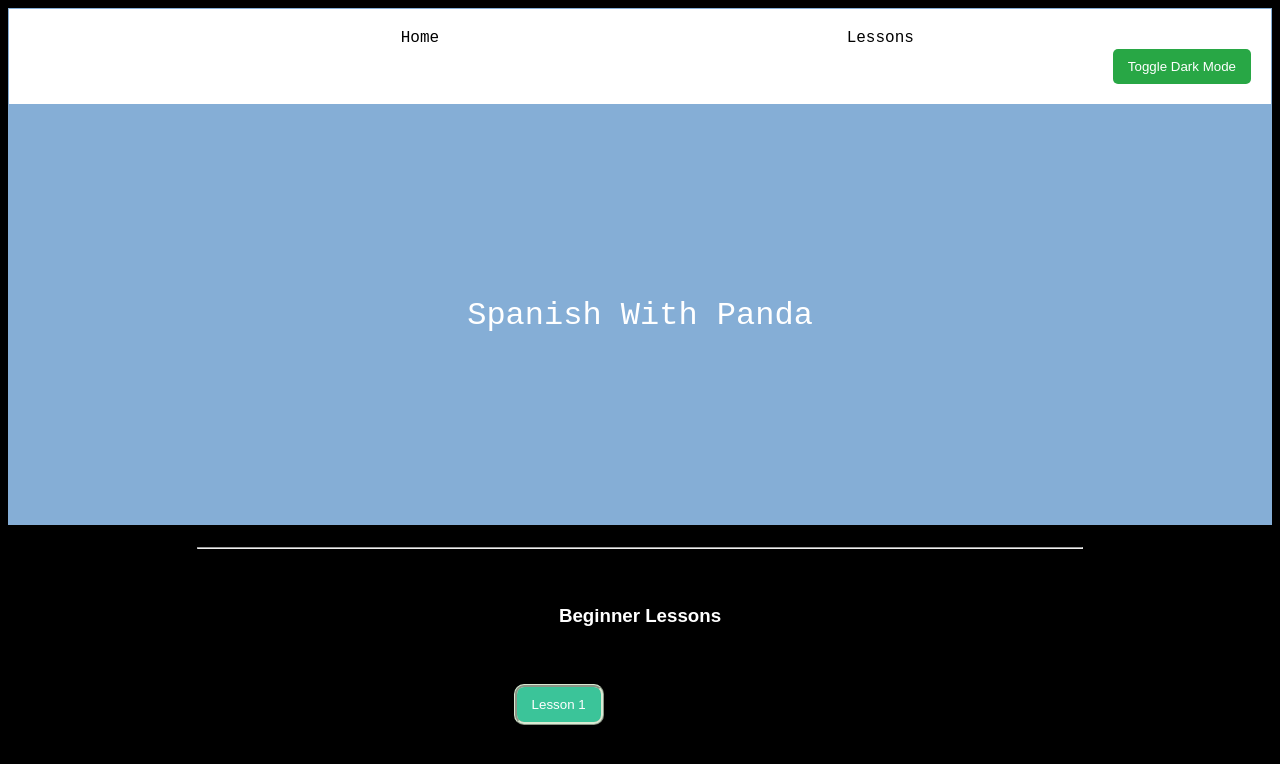
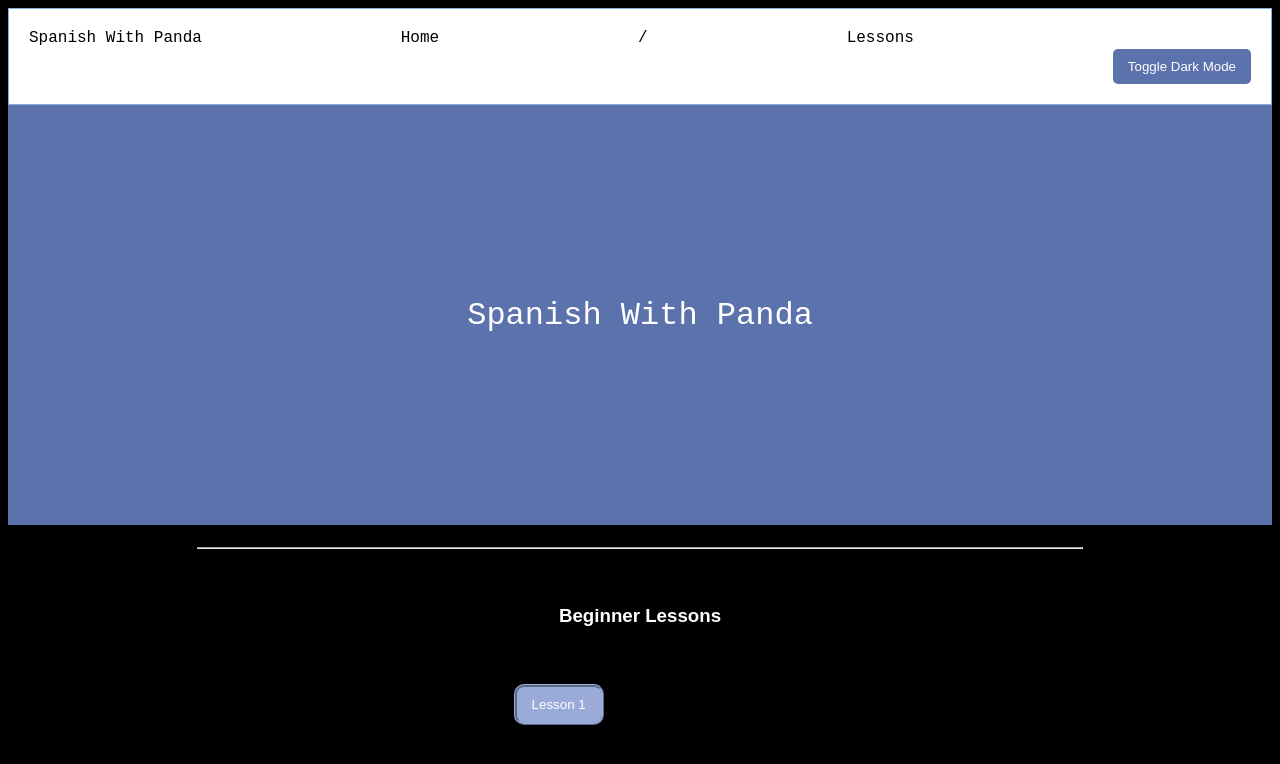
Before and after one commit to PandaLT100/swpsite, a plain HTML site: page lessons.html in a window 1280 px wide. Drawn offline with Linux system fonts and the light colour scheme.

Commit message:
second try: dark mode

```diff
--- a/lessons.html
+++ b/lessons.html
@@ -11,12 +11,14 @@
     </head>
     <body class="dark-mode">
          <!--Navigation-->
+         <div class="main">
         <div class="navbar">
-            <div class="nonav">Spanish With Panda</div>
+            <div class="nonav darknav">Spanish With Panda</div>
             <div class="nav"><a href="index.html">Home</a></div>
-            <div class="nav" id="slash">/</div>
+            <div class="nav darknav" id="slash">/</div>
             <div class="nav"><a href="lessons.html">Lessons</a></div>
-            <div class ="nav"><button onclick="darkMode()">Toggle Dark Mode</button></div>
+            <div class="nav"><button onclick="darkMode()">Toggle Dark Mode</button></div>
+        </div>
         </div>
         <h1 id="title">Spanish With Panda</h1>
         <hr>
--- a/style.css
+++ b/style.css
@@ -1,11 +1,6 @@
 body {
-  background-color: #f5f3ed;
+  background-color: #f5f6f9;
   font-family: 'Times New Roman', Times, serif;
-}
-
-.dark-mode {
-  background-color: black;
-  color: white;
 }
 
 /*Navigation menu*/
@@ -13,12 +8,12 @@ body {
 .main {
   display: grid;
   grid-row: auto;
-  row-gap: none;
+  row-gap: 0;
 }
 
 .navbar {
   display:flex;
-  background-color: white;
+  background-color: #ffffff;
   font-family: "Space Mono", monospace;
   flex-direction: row;
   justify-content: space-between;
@@ -33,6 +28,14 @@ body {
 .nonav {
   cursor: default;
   text-decoration: none;
+}
+
+.dark-mode {
+  background-color: black;
+  color: white;
+}
+.darknav {
+  color: black;
 }
 
 #slash {
@@ -65,9 +68,9 @@ a:link {
   font-style: normal;
   border-style: solid;
   border-width: 2px;
-  border-color:#85aed6;
+  border-color:#5c72ad;
   padding: 15%;
-  background-color: #85aed6;
+  background-color: #5c72ad;
   margin-top: 0px;
 }
 
@@ -100,16 +103,16 @@ hr {
 .btn {
   margin-left: 40%;
   margin-right: 40%;
-  background-color: #3bc499;
+  background-color: #9aabda;
   border-style: ridge;
-  border-color: #d9ead3;
+  border-color: #9aabda;
   border-radius: 10px;
   box-shadow: 0 0 10px rgba(0, 0, 0, 0.1);
   cursor: pointer;
 }
 
 .btn:hover {
-  background-color: #5fe3ba;
+  background-color: #aabdf0;
 }
 
 .pdflink {
@@ -119,7 +122,7 @@ hr {
 
 /*Quiz Styling*/
 button {
-    background-color: #28a745;
+    background-color: #5c72ad;
     color: white;
     border: none;
     padding: 10px 15px;
@@ -129,7 +132,7 @@ button {
 }
 
 button:hover {
-    background-color: #218838;
+    background-color: #aabdf0;
 }
 
 #resulta, #resultb, #resultc {
```
Also changed, not shown: index.html (+3 -2 lines), lessonone.html (+5 -2 lines).
